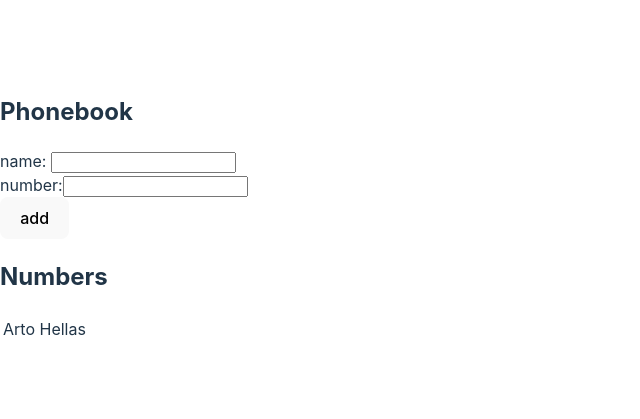
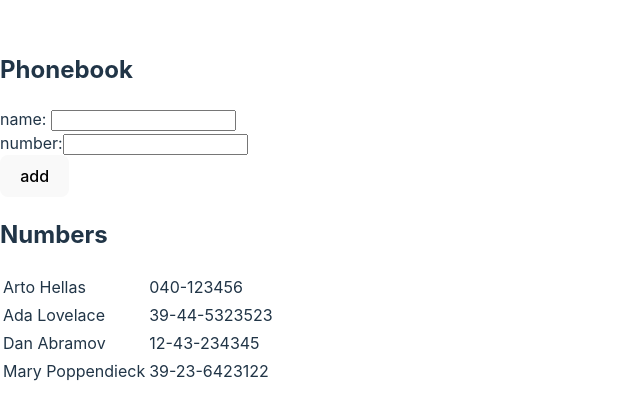
Before and after one commit to mattdimicelli/fso2025_part2, a React (Vite) app in the folder phonebook/: page / in a window 1280 px wide. Shown: the part 191-610 px from the top of the page, without its empty margins (0-640 px from the left). Built offline with nearby package versions, Linux system fonts and the light colour scheme; data requests are answered from the project's data file.

Commit message:
finish 2.11

```diff
--- /dev/null
+++ b/phonebook/db.json
@@ -0,0 +1,24 @@
+{
+  "persons":[
+    {
+      "name": "Arto Hellas",
+      "number": "040-123456",
+      "id": "1"
+    },
+    {
+      "name": "Ada Lovelace",
+      "number": "39-44-5323523",
+      "id": "2"
+    },
+    {
+      "name": "Dan Abramov",
+      "number": "12-43-234345",
+      "id": "3"
+    },
+    {
+      "name": "Mary Poppendieck",
+      "number": "39-23-6423122",
+      "id": "4"
+    }
+  ]
+}
--- a/phonebook/package.json
+++ b/phonebook/package.json
@@ -7,9 +7,11 @@
     "dev": "vite",
     "build": "vite build",
     "lint": "eslint .",
-    "preview": "vite preview"
+    "preview": "vite preview",
+    "serve_json": "json-server -p3001 --watch db.json"
   },
   "dependencies": {
+    "axios": "^1.7.9",
     "react": "^18.3.1",
     "react-dom": "^18.3.1"
   },
--- a/phonebook/src/App.jsx
+++ b/phonebook/src/App.jsx
@@ -1,13 +1,18 @@
-import { useState } from 'react'
+import { useState, useEffect } from 'react';
+import axios from 'axios';
 import Directory from './components/Directory.jsx'
 import Form from './components/Form.jsx'
 
 const App = () => {
-  const [persons, setPersons] = useState([
-    { name: 'Arto Hellas' }
-  ])
+  const [persons, setPersons] = useState([])
   const [newName, setNewName] = useState('')
   const [newNumber, setNewNumber] = useState('')
+
+  useEffect(() => {
+    axios
+      .get('http://localhost:3001/persons')
+      .then(res => setPersons(res.data));
+  }, []);
 
   const handleSubmit = (e) => {
     e.preventDefault()
```
Also changed, not shown: 1 other file (tests, documents, lock files or other folders).
